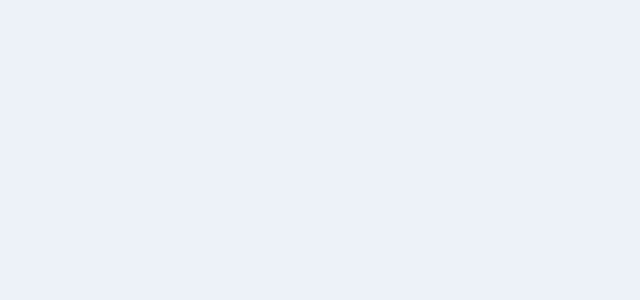
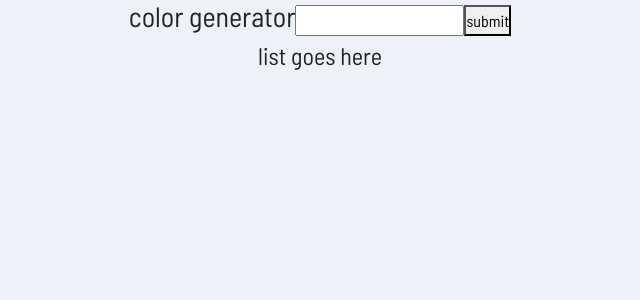
Before and after one commit to kbuczek/react-beginner-projects, a React (Create React App) app: page /color-generator in a window 1280 px wide. Shown: the top 300 px of the page, without its empty margins (320-960 px from the left). Built offline with nearby package versions, Linux system fonts and the light colour scheme.

Commit message:
color generator

```diff
--- /dev/null
+++ b/src/Projects/ColorGenerator/ColorGenerator.css
@@ -0,0 +1,9 @@
+.clrgen-container {
+  display: flex;
+  align-items: center;
+  justify-content: center;
+}
+
+.clrgen-error {
+  border-color: red;
+}
--- a/src/Projects/ColorGenerator/ColorGenerator.tsx
+++ b/src/Projects/ColorGenerator/ColorGenerator.tsx
@@ -1,19 +1,42 @@
 import React, { useState } from "react";
 import Values from "values.js";
+import "./ColorGenerator.css";
 
 const ColorGenerator = () => {
   const [color, setColor] = useState("");
   const [error, setError] = useState(false);
-  const [list, setList] = useState([]);
+  const [list, setList] = useState<object[]>([]);
 
   const handleSubmit = (e: React.FormEvent<HTMLFormElement>) => {
     e.preventDefault();
-    console.log("submit");
+    try {
+      let colors = new Values(color).all(10);
+      setList(colors);
+      console.log(list[0]);
+    } catch (error) {
+      console.log(error);
+      setError(true);
+    }
   };
 
   return (
     <>
-      <section className="clrgen-container"></section>
+      <section className="clrgen-container">
+        <h3>color generator</h3>
+        <form onSubmit={handleSubmit}>
+          <input
+            type="text"
+            value={color}
+            onChange={(e) => setColor(e.target.value)}
+            // placeholder="#f15025"
+            className={`${error ? "clrgen-error" : null}`}
+          />
+          <button className="clrgen-btn">submit</button>
+        </form>
+      </section>
+      <section className="clrgen-colors">
+        <h4>list goes here</h4>
+      </section>
     </>
   );
 };
--- a/src/Projects/ColorGenerator/SingleColor.tsx
+++ b/src/Projects/ColorGenerator/SingleColor.tsx
@@ -1,10 +1,6 @@
 import React, { useState } from "react";
 
 const SingleColor = () => {
-  const [color, setColor] = useState("");
-  const [error, setError] = useState(false);
-  const [list, setList] = useState([]);
-
   return <div>SingleColor</div>;
 };
 
```
